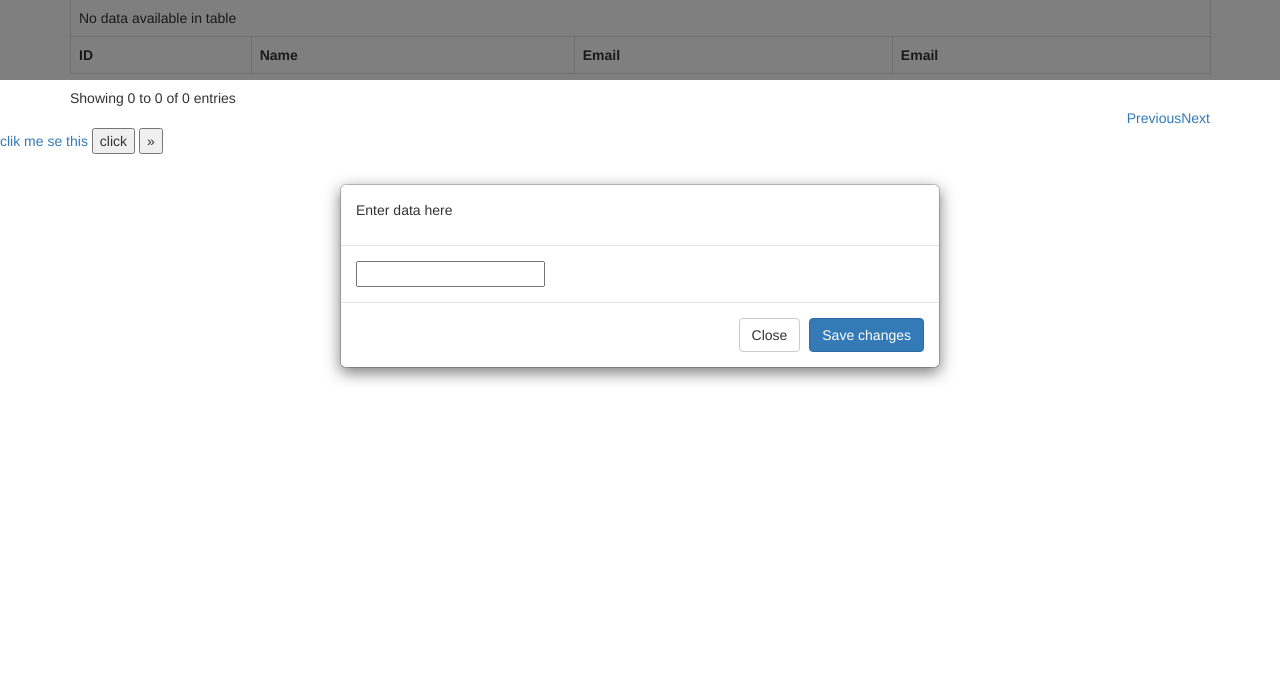
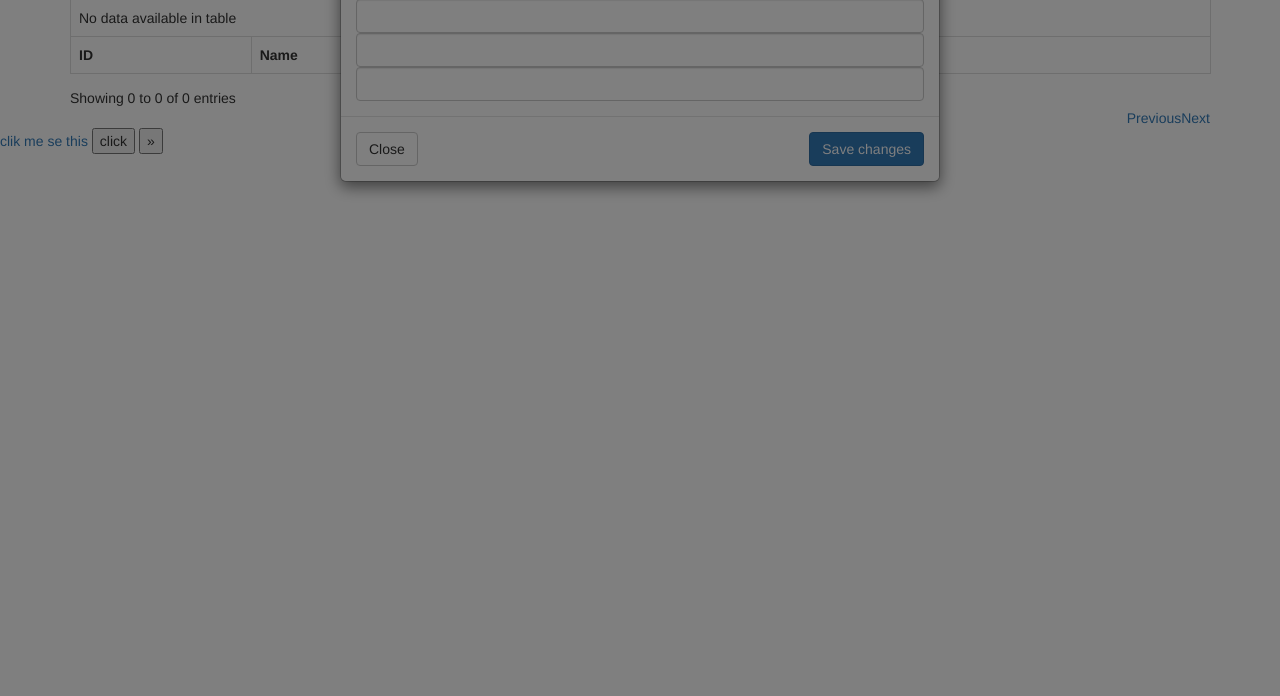
Before and after one commit to marciopocebon/DSSC, a CodeIgniter app: page /DSSC/index.php/welcome/index in a window 1280 px wide, after a click on "clik me se this". Shown: the part 104-800 px from the top of the page. Run offline with CodeIgniter, Linux system fonts and the light colour scheme; some libraries are stand-ins or nearby versions.

Commit message:
modal working

```diff
--- a/application/views/test.php
+++ b/application/views/test.php
@@ -34,7 +34,7 @@ var oTable = $('#jsontable').dataTable();  //Initialize the datatable
                                     s[i][0],
 									s[i][1],
 									s[i][2],
-							        "<button>cl</button><button type='button' class='btn btn-primary btn-xs' data-toggle='modal' data-target='#conn'>change password</button> "
+							        "<a href='#conn' data-id= s[i][0] data-toggle='modal' target='#orderModal'>clik me se this</a><button type='button' class='btn btn-primary btn-xs' data-toggle='modal' data-target='#conn'>change password</button> "
                                       	   ]);
 										} // End For
 
@@ -46,17 +46,42 @@ var oTable = $('#jsontable').dataTable();  //Initialize the datatable
 		}
 	});
 
+//	$("#jsontable tbody tr").click(function () {
+//		//this = the row a user has clicked
+//		var storedNameInTable = $(this).find("#name").text(); // will get the label with id = name from the same row a user has clicked
+//		$("#name").val(storedNameInTable); //will take the name and put it on the textbox.
+//		var self = this;        //saves the row scope
+//		$("#SaveChanges").click(function () {
+//			var NameAfterChange = $("#name").val();  //takes the newly changed name
+//			$(self).find("#name").text(NameAfterChange);  //puts it in the table
+//			$("#SaveChanges").unbind("click");  //make sure you want call this button again so you want have more than 1 click event
+//		});
+//	});
 
 	$('#jsontable tbody').on( 'click', 'button', function () {
-		//var data = table.row( $(this).parents('tr') ).data();
-		alert( "works" );
+		var parentRow = $(this).parents('tr')[0];
+		var shit=$('td:eq(0)',parentRow).html();
+
+		document.getElementById('ns').value=shit;
+		document.getElementById('nd').value=$('td:eq(1)',parentRow).html();;
+		document.getElementById('nc').value=$('td:eq(2)',parentRow).html();;
+
 	} );
 
-	$('#cl').on( 'click', function (e) {
 
-		alert( "works" );
-	} );
 
+	$(function(){
+		$('#orderModal').modal({
+			keyboard: true,
+			backdrop: "static",
+			show:false,
+
+		}).on('show', function(){
+			var getIdFromRow = $(event.target).closest('tr').data('ID');
+			//make your ajax call populate items or what even you need
+			document.getElementById('ns').value=getIdFromRow;
+		});
+	});
 
 });
 </script>
@@ -94,14 +119,16 @@ var oTable = $('#jsontable').dataTable();  //Initialize the datatable
 
 <a href="#conn" data-toggle="modal" >clik me se this</a>
 <button id="left">click</button> <button id="right">&raquo;</button>
-<div class="model fade" id="conn">
+<div class="modal fade" id="" role="dialog" >
 	<div class="modal-dialog">
 		<div class="modal-content">
 			<div class="modal-header">
 				<p>Enter data here</p>
 			</div>
 			<div class="modal-body">
-				<input type="text" class="inline" name="intext"/>
+				<input type="text" class="form-control"  name="ns" id="ns"/>
+				<input type="text" class="form-control"  name="nd" id="nd"/>
+				<input type="text" class="form-control"  name="nc" id="nc"/>
 
 			</div>
 			<div class="modal-footer">
@@ -112,6 +139,28 @@ var oTable = $('#jsontable').dataTable();  //Initialize the datatable
 	</div>
 </div>
 
+<div class="example-modal" >
+	<div class="modal" id="conn" role="dialog">
+		<div class="modal-dialog">
+			<div class="modal-content">
+				<div class="modal-header">
+					<button type="button" class="close" data-dismiss="modal" aria-label="Close"><span aria-hidden="true">&times;</span></button>
+					<h4 class="modal-title">Modal Default</h4>
+				</div>
+				<div class="modal-body">
+					<input type="text" class="form-control"  name="ns" id="ns"/>
+					<input type="text" class="form-control"  name="nd" id="nd"/>
+					<input type="text" class="form-control"  name="nc" id="nc"/>
+				</div>
+				<div class="modal-footer">
+					<button type="button" class="btn btn-default pull-left" data-dismiss="modal">Close</button>
+					<button type="button" class="btn btn-primary">Save changes</button>
+				</div>
+			</div><!-- /.modal-content -->
+		</div><!-- /.modal-dialog -->
+	</div><!-- /.modal -->
+</div><!-- /.example-modal -->
+
 
 </body>
 </html>
```
